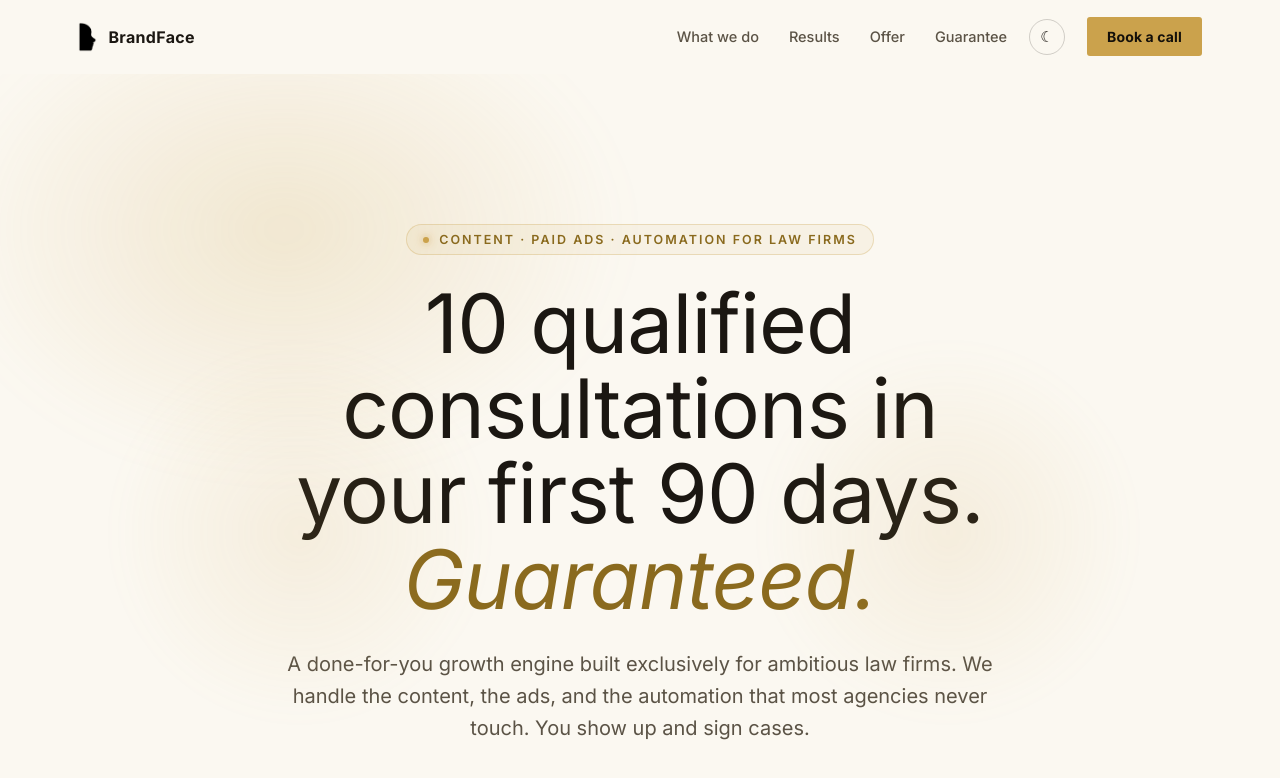
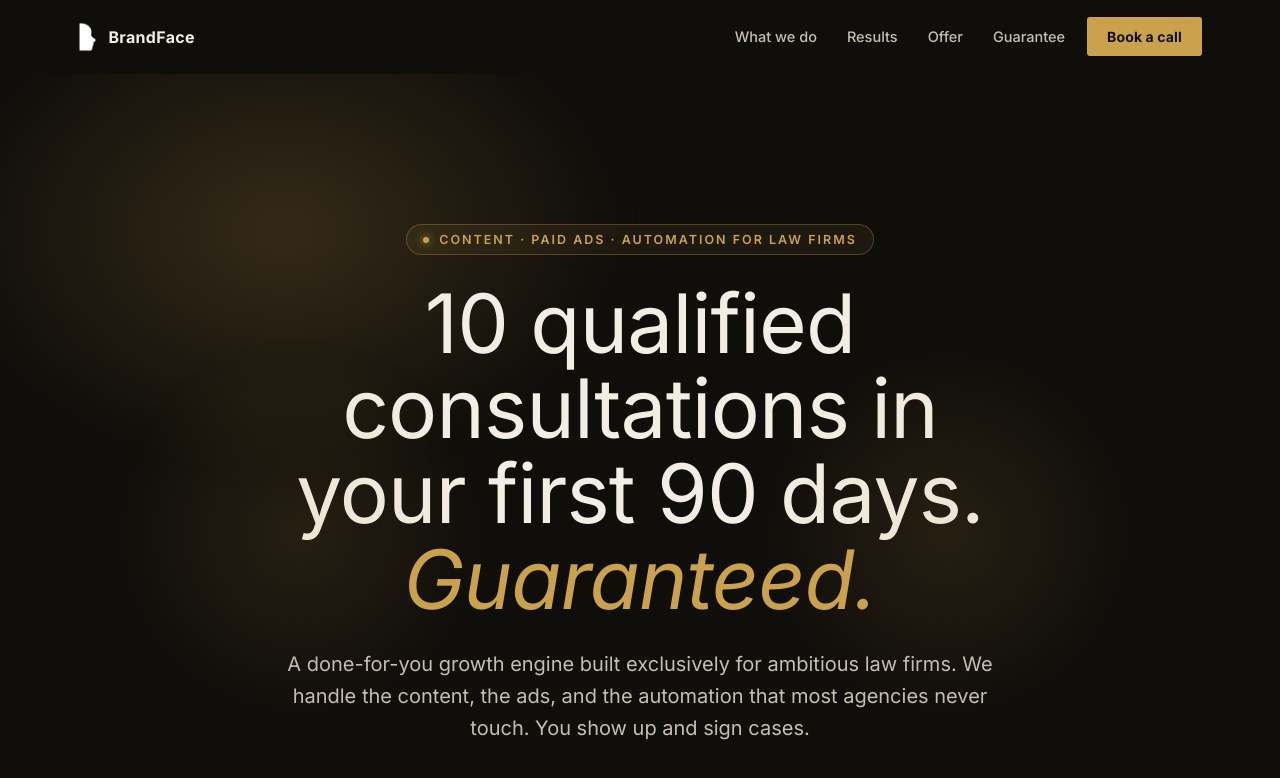
Before and after one commit to Digital-Ninja-Technologies/brandface, a React (Vite) app in the folder web/: page / in a window 1280 px wide. Shown: the top 778 px of the page. Built offline with nearby package versions, Linux system fonts and the light colour scheme.

Commit message:
Remove light theme, dark mode only
Co-Authored-By: Claude Sonnet 5 <noreply@anthropic.com>
Claude-Session: https://claude.ai/code/session_013PA86qrvft4sA6gLUTXwrK

```diff
--- a/web/index.html
+++ b/web/index.html
@@ -8,16 +8,6 @@
     <link rel="preconnect" href="https://fonts.googleapis.com" />
     <link rel="preconnect" href="https://fonts.gstatic.com" crossorigin="" />
     <link href="https://fonts.googleapis.com/css2?family=Inter:ital,wght@0,400;0,500;0,600;0,700;0,800;0,900;1,400;1,500&display=swap" rel="stylesheet" />
-    <script>
-      (function () {
-        try {
-          var saved = localStorage.getItem('bf-theme');
-          document.documentElement.dataset.theme = saved === 'dark' ? 'dark' : 'light';
-        } catch (e) {
-          document.documentElement.dataset.theme = 'light';
-        }
-      })();
-    </script>
   </head>
   <body>
     <div id="root"></div>
--- a/web/src/components/Footer.jsx
+++ b/web/src/components/Footer.jsx
@@ -3,7 +3,7 @@ export default function Footer() {
     <footer className="bf-footer">
       <div className="bf-footer-row">
         <div className="bf-footer-logo">
-          <img src="/assets/brandface-logo.png" alt="BrandFace Media" className="bf-logo-img" />
+          <img src="/assets/brandface-logo.png" alt="BrandFace Media" />
           <span>BrandFace</span>
         </div>
         <div className="bf-footer-tag">Done-for-you growth for law firms · Chicago</div>
--- a/web/src/components/Nav.jsx
+++ b/web/src/components/Nav.jsx
@@ -1,6 +1,5 @@
 import { useState } from 'react';
 import useScrollY from '../hooks/useScrollY';
-import { useTheme } from '../theme.jsx';
 import { useBooking } from '../BookingContext.jsx';
 
 const LINKS = [
@@ -12,7 +11,6 @@ const LINKS = [
 
 export default function Nav() {
   const y = useScrollY();
-  const { theme, toggleTheme } = useTheme();
   const { openModal } = useBooking();
   const [menuOpen, setMenuOpen] = useState(false);
 
@@ -30,7 +28,7 @@ export default function Nav() {
     <nav className={`bf-nav${scrolled ? ' bf-nav-scrolled' : ''}`} style={{ position: 'relative' }}>
       <div className="bf-nav-row">
         <a href="#top" className="bf-nav-logo">
-          <img src="/assets/brandface-logo.png" alt="BrandFace Media" className="bf-logo-img" />
+          <img src="/assets/brandface-logo.png" alt="BrandFace Media" />
           <span>BrandFace</span>
         </a>
         <div className="bf-nav-right">
@@ -41,15 +39,6 @@ export default function Nav() {
               </a>
             ))}
           </div>
-          <button
-            type="button"
-            className="bf-theme-toggle"
-            onClick={toggleTheme}
-            aria-label={theme === 'light' ? 'Switch to dark theme' : 'Switch to light theme'}
-            title={theme === 'light' ? 'Switch to dark theme' : 'Switch to light theme'}
-          >
-            {theme === 'light' ? '☾' : '☀'}
-          </button>
           <a href="#book" className="bf-btn-gold bf-nav-book-desktop" onClick={handleBook}>
             Book a call
           </a>
--- a/web/src/index.css
+++ b/web/src/index.css
@@ -1,30 +1,5 @@
-/* ---- theme tokens ---- */
-:root[data-theme='light'] {
-  --bg: #fbf8f1;
-  --bg-alt: #f3eee0;
-  --card-bg: #ffffff;
-  --card-bg-strong-1: #fff9ea;
-  --card-bg-strong-2: #ffffff;
-  --text: #1b1712;
-  --text-strong: #14100a;
-  --muted: #5b5346;
-  --muted-2: #6b6153;
-  --muted-3: #8a8071;
-  --muted-4: #9c9284;
-  --border: rgba(20, 16, 10, 0.1);
-  --border-strong: rgba(20, 16, 10, 0.18);
-  --gold: #cba24c;
-  --gold-text: #8a6a1e;
-  --gold-strong: #6f5518;
-  --overlay-bg: rgba(40, 34, 24, 0.45);
-  --nav-scrolled-bg: rgba(251, 248, 241, 0.86);
-  --shadow-color: rgba(20, 16, 10, 0.14);
-  --white-surface: #ffffff;
-  --ink-on-gold: #14100a;
-  --selection-text: #14100a;
-}
-
-:root[data-theme='dark'] {
+/* ---- theme tokens (dark only) ---- */
+:root {
   --bg: #100e0b;
   --bg-alt: #0c0a08;
   --card-bg: #141109;
--- a/web/src/main.jsx
+++ b/web/src/main.jsx
@@ -2,12 +2,9 @@ import { StrictMode } from 'react';
 import { createRoot } from 'react-dom/client';
 import './index.css';
 import App from './App.jsx';
-import { ThemeProvider } from './theme.jsx';
 
 createRoot(document.getElementById('root')).render(
   <StrictMode>
-    <ThemeProvider>
-      <App />
-    </ThemeProvider>
+    <App />
   </StrictMode>,
 );
--- a/web/src/styles.css
+++ b/web/src/styles.css
@@ -137,10 +137,6 @@
   display: block;
 }
 
-/* the source mark is a solid white cutout on transparency; invert it for the light theme */
-:root[data-theme='light'] .bf-logo-img {
-  filter: brightness(0);
-}
 .bf-nav-logo span {
   font-weight: 700;
   letter-spacing: 0.02em;
@@ -180,23 +176,6 @@
   color: var(--ink-on-gold);
   transform: translateY(-1px);
   box-shadow: 0 8px 24px color-mix(in srgb, var(--gold) 40%, transparent);
-}
-
-.bf-theme-toggle {
-  width: 36px;
-  height: 36px;
-  border-radius: 50%;
-  border: 1px solid var(--border-strong);
-  background: transparent;
-  color: var(--text);
-  display: grid;
-  place-items: center;
-  font-size: 15px;
-  transition: background 0.2s ease, border-color 0.2s ease;
-}
-.bf-theme-toggle:hover {
-  background: color-mix(in srgb, var(--gold) 12%, transparent);
-  border-color: color-mix(in srgb, var(--gold) 40%, transparent);
 }
 
 .bf-nav-burger {
--- a/web/src/theme.jsx
+++ /dev/null
@@ -1,33 +0,0 @@
-import { createContext, useContext, useEffect, useState } from 'react';
-
-const ThemeContext = createContext(null);
-
-function getInitialTheme() {
-  if (typeof document !== 'undefined' && document.documentElement.dataset.theme) {
-    return document.documentElement.dataset.theme;
-  }
-  return 'light';
-}
-
-export function ThemeProvider({ children }) {
-  const [theme, setTheme] = useState(getInitialTheme);
-
-  useEffect(() => {
-    document.documentElement.dataset.theme = theme;
-    try {
-      localStorage.setItem('bf-theme', theme);
-    } catch (e) {
-      /* ignore */
-    }
-  }, [theme]);
-
-  const toggleTheme = () => setTheme((t) => (t === 'light' ? 'dark' : 'light'));
-
-  return <ThemeContext.Provider value={{ theme, toggleTheme }}>{children}</ThemeContext.Provider>;
-}
-
-export function useTheme() {
-  const ctx = useContext(ThemeContext);
-  if (!ctx) throw new Error('useTheme must be used within a ThemeProvider');
-  return ctx;
-}
```
